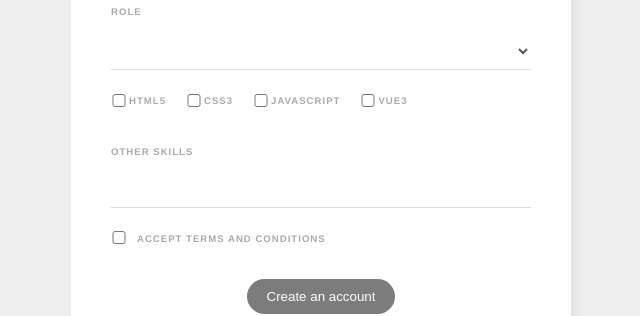
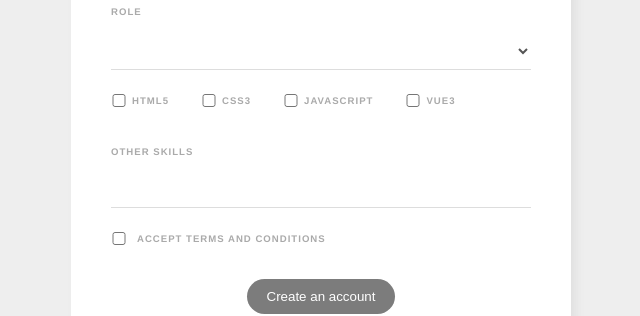
Before and after one commit to PauGarciaMartinez/vue-web-form, a Vue app: page / in a window 1280 px wide. Shown: the part 293-609 px from the top of the page, without its empty margins (319-959 px from the left). Built offline with nearby package versions, Linux system fonts and the light colour scheme.

Commit message:
Adjust some styles

```diff
--- a/src/components/SignUpForm.vue
+++ b/src/components/SignUpForm.vue
@@ -14,17 +14,25 @@
     </select>
 
     <div class="languages">
+      <div class="check">
         <input type="checkbox" value="html" v-model="languages">
         <label>HTML5</label>
+      </div>
 
+      <div class="check">
         <input type="checkbox" value="css" v-model="languages">
         <label>CSS3</label>
+      </div>
 
+      <div class="check">
         <input type="checkbox" value="javascript" v-model="languages">
         <label>JavaScript</label>
+      </div>
 
+      <div class="check">
         <input type="checkbox" value="vue" v-model="languages">
         <label>Vue3</label>
+      </div>
     </div>
 
     <label>Other Skills</label>
@@ -125,16 +133,24 @@ input[type='checkbox'] {
 }
 .languages {
   display: flex;
+  flex-wrap: wrap;
   flex-direction: row;
   justify-content: flex-start;
   align-items: center;
-  gap: 5px;
+  gap: 2rem;
 }
 .languages input {
   margin: 5px -3px 0px 15px;
 }
 .languages input:first-child {
   margin-left: 0px;
+}
+.check {
+  display: flex;
+  flex-direction: row;
+  justify-content: flex-start;
+  align-items: center;
+  gap: 0.5rem;
 }
 .pill {
   display: inline-block;
@@ -147,6 +163,15 @@ input[type='checkbox'] {
   font-weight: bold;
   color: #777;
   cursor: pointer;
+}
+.terms {
+  display: flex;
+  flex-direction: row;
+  justify-content: flex-start;
+  align-items: center;
+}
+.terms input {
+  margin: 5px 10px 0px 0px;
 }
 button {
   background: #7c7c7c;
```
Lines whose indentation alone changed are shown as unchanged.
